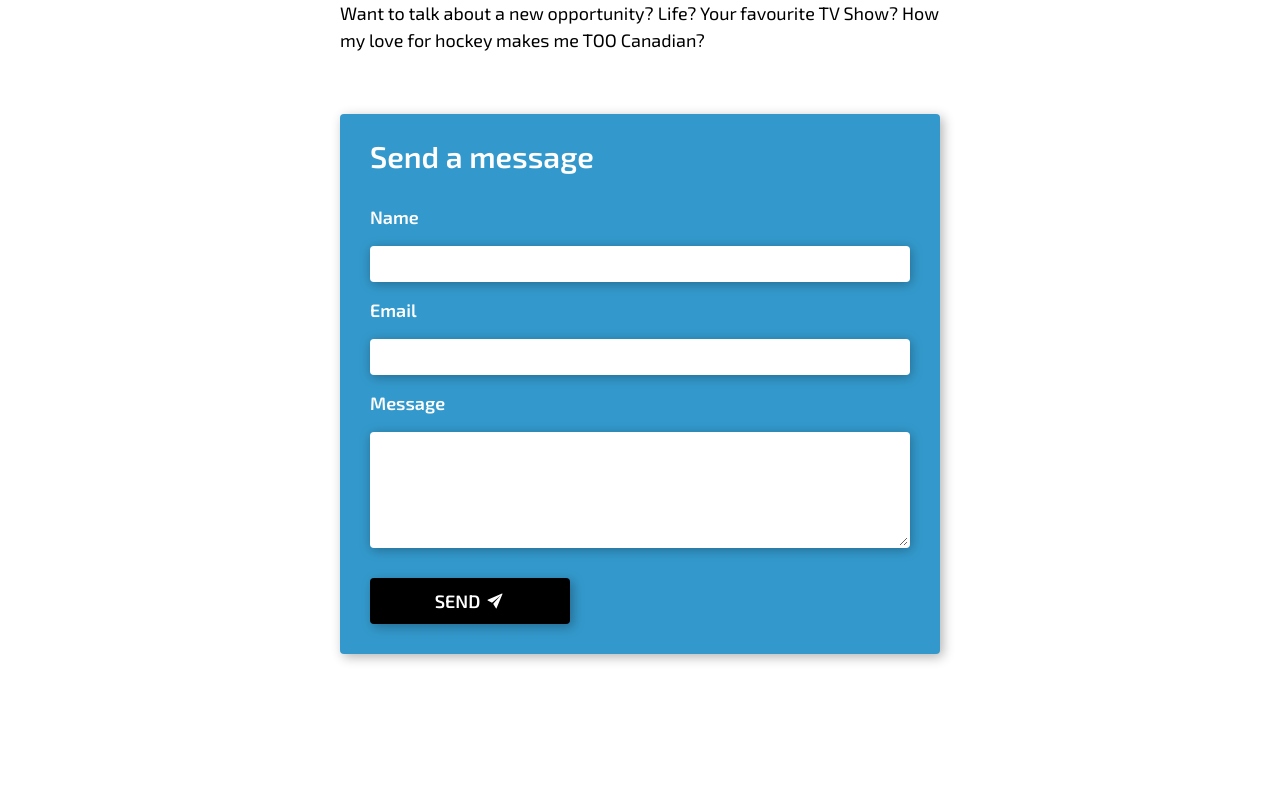
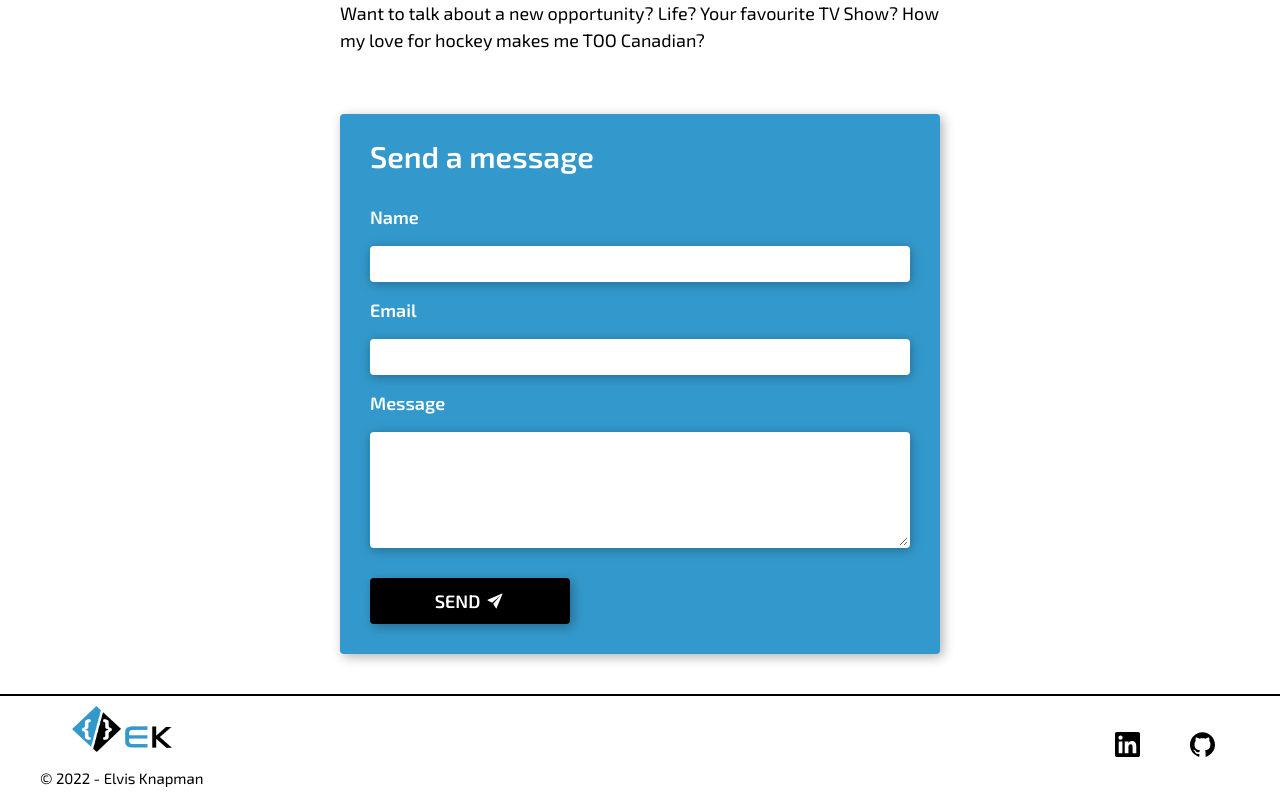
Before and after one commit to ElvisKnapman/elvis-knapman-portfolio-site, a Next.js app: page / in a window 1280 px wide. Shown: the part 1635-2435 px from the top of the page. Before the commit the page ends 2329 px from the top, so only its background shows below. Built offline with nearby package versions, Linux system fonts and the light colour scheme.

Commit message:
create basic footer structure and styles, import footer to home page

```diff
--- /dev/null
+++ b/components/Footer/Footer.module.scss
@@ -0,0 +1,51 @@
+.footer-container {
+  width: 100%;
+  display: flex;
+  justify-content: space-between;
+  align-items: center;
+  gap: 1rem;
+  color: var(--white);
+
+  &-copyright {
+    display: flex;
+    flex-direction: column;
+    align-items: center;
+    gap: 1rem;
+    border-radius: 4px;
+    background-color: var(--white);
+    color: var(--black);
+
+    .image-container {
+      max-width: 10rem;
+      min-width: 7rem;
+    }
+  }
+
+  &-social {
+    display: flex;
+  }
+
+  .social-icon {
+    margin: 0 1rem;
+    font-size: 2.5rem;
+    color: var(--black);
+    padding: 1rem 1.5rem;
+    transition: color 0.2s linear;
+  }
+  .linked-in {
+    &:hover {
+      color: hsl(199, 100%, 35%);
+    }
+  }
+
+  .github {
+    &:hover {
+      color: hsl(0, 0%, 50%);
+    }
+  }
+}
+
+.footer-accent {
+  padding: 1rem 2rem;
+  border-top: 2px solid var(--primary);
+}
--- /dev/null
+++ b/components/Footer/Footer.tsx
@@ -0,0 +1,44 @@
+import Image from 'next/image';
+import logo from '../../public/images/ek-only-nav-opti.png';
+
+import styles from './Footer.module.scss';
+
+import { SiLinkedin, SiGithub } from 'react-icons/si';
+
+const Footer = () => {
+  return (
+    <footer
+      className={`section-container bg-secondary ${styles['footer-accent']}`}>
+      <div className='container'>
+        <div className={styles['footer-container']}>
+          <div className={styles['footer-container-copyright']}>
+            <span className={styles['image-container']}>
+              <Image src={logo} alt='Elvis Knapman logo' />
+            </span>
+            <p>&copy; {new Date().getFullYear()} - Elvis Knapman</p>
+          </div>
+          <div className={styles['footer-container-social']}>
+            <span className={`${styles['social-icon']} ${styles['linked-in']}`}>
+              <a
+                href='https://www.linkedin.com/in/ElvisKnapman'
+                target='_blank'
+                rel='noreferrer'>
+                <SiLinkedin />
+              </a>
+            </span>
+            <span className={`${styles['social-icon']} ${styles['github']}`}>
+              <a
+                href='https://www.github.com/ElvisKnapman'
+                target='_blank'
+                rel='noreferrer'>
+                <SiGithub />
+              </a>
+            </span>
+          </div>
+        </div>
+      </div>
+    </footer>
+  );
+};
+
+export default Footer;
--- a/pages/index.tsx
+++ b/pages/index.tsx
@@ -5,6 +5,7 @@ import NavBar from '../components/NavBar/Navbar';
 import About from '../components/About/About';
 import Projects from '../components/Projects/Projects';
 import Contact from '../components/Contact/Contact';
+import Footer from '../components/Footer/Footer';
 
 import styles from '../styles/Home.module.scss';
 
@@ -25,6 +26,7 @@ const Home: NextPage = () => {
         <About />
         <Projects />
         <Contact />
+        <Footer />
       </main>
     </div>
   );
```
